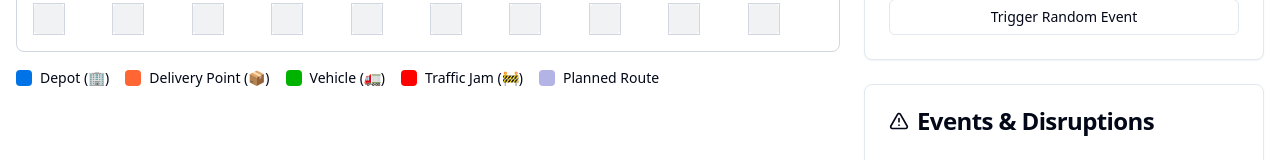
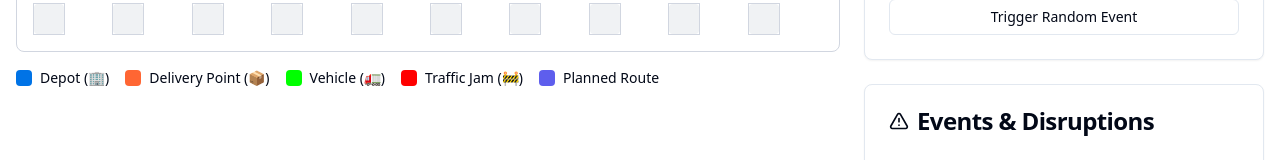
Before and after one commit to PrajwalBorkar/chat-spark-creation, a React (Vite) app: page / in a window 1280 px wide. Shown: the part 446-606 px from the top of the page. Built offline with nearby package versions, Linux system fonts and the light colour scheme.

Commit message:
Fix UI color contrast
Adjusted colors in `src/index.css` to improve visibility of the vehicle and planned route on the grid. The vehicle color is now a brighter green, and the planned route is a more vibrant blue, ensuring better contrast against the grid cells.

```diff
--- a/src/index.css
+++ b/src/index.css
@@ -43,10 +43,10 @@ All colors MUST be HSL.
     --depot-foreground: 0 0% 100%;
     --delivery-point: 15 100% 60%;
     --delivery-point-foreground: 0 0% 100%;
-    --vehicle: 120 100% 35%;
+    --vehicle: 120 100% 50%;
     --vehicle-foreground: 0 0% 100%;
     --route-active: 270 100% 60%;
-    --route-planned: 240 50% 80%;
+    --route-planned: 240 80% 65%;
     --grid-cell: 220 15% 95%;
     --grid-border: 220 20% 85%;
     --traffic-jam: 0 100% 50%;
@@ -103,10 +103,10 @@ All colors MUST be HSL.
     --depot-foreground: 0 0% 100%;
     --delivery-point: 15 100% 65%;
     --delivery-point-foreground: 0 0% 100%;
-    --vehicle: 120 100% 45%;
+    --vehicle: 120 100% 55%;
     --vehicle-foreground: 0 0% 100%;
     --route-active: 270 80% 70%;
-    --route-planned: 240 40% 60%;
+    --route-planned: 240 70% 50%;
     --grid-cell: 240 5% 15%;
     --grid-border: 240 10% 25%;
     --traffic-jam: 0 100% 60%;
```
